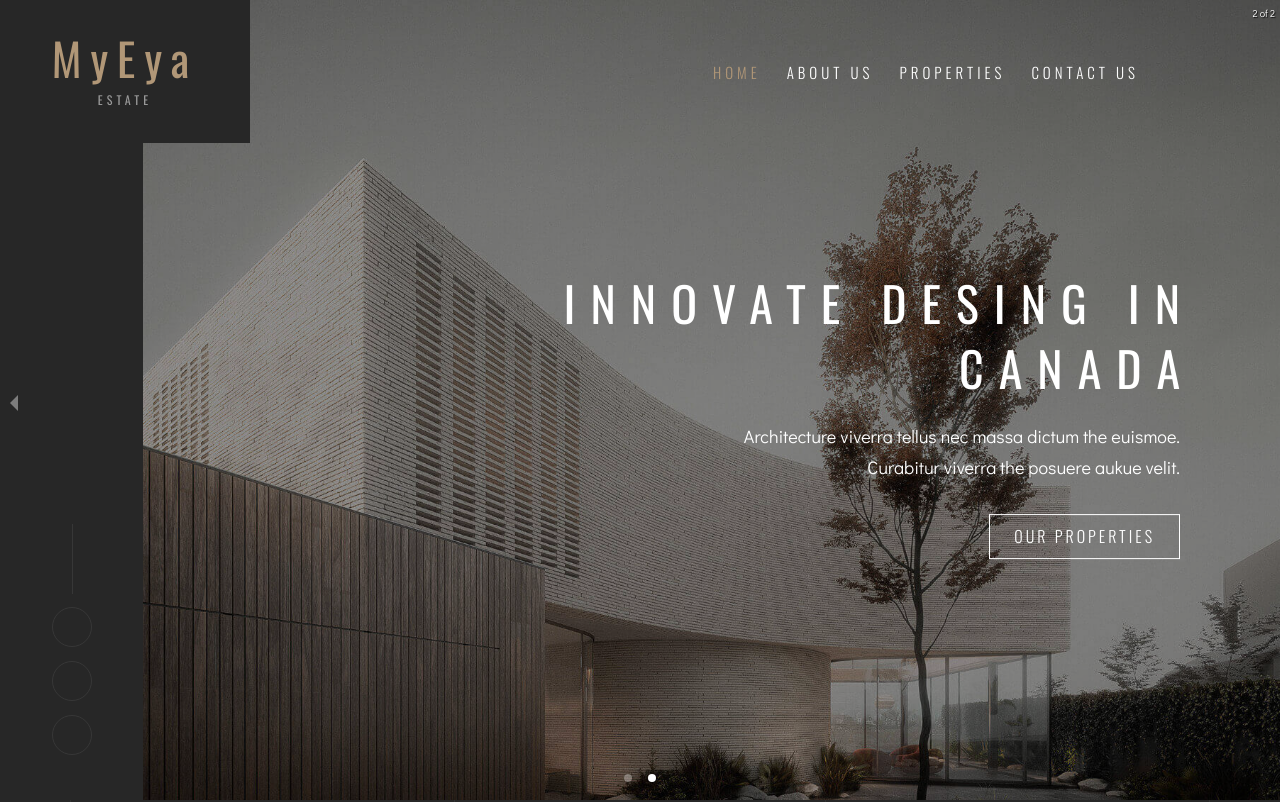
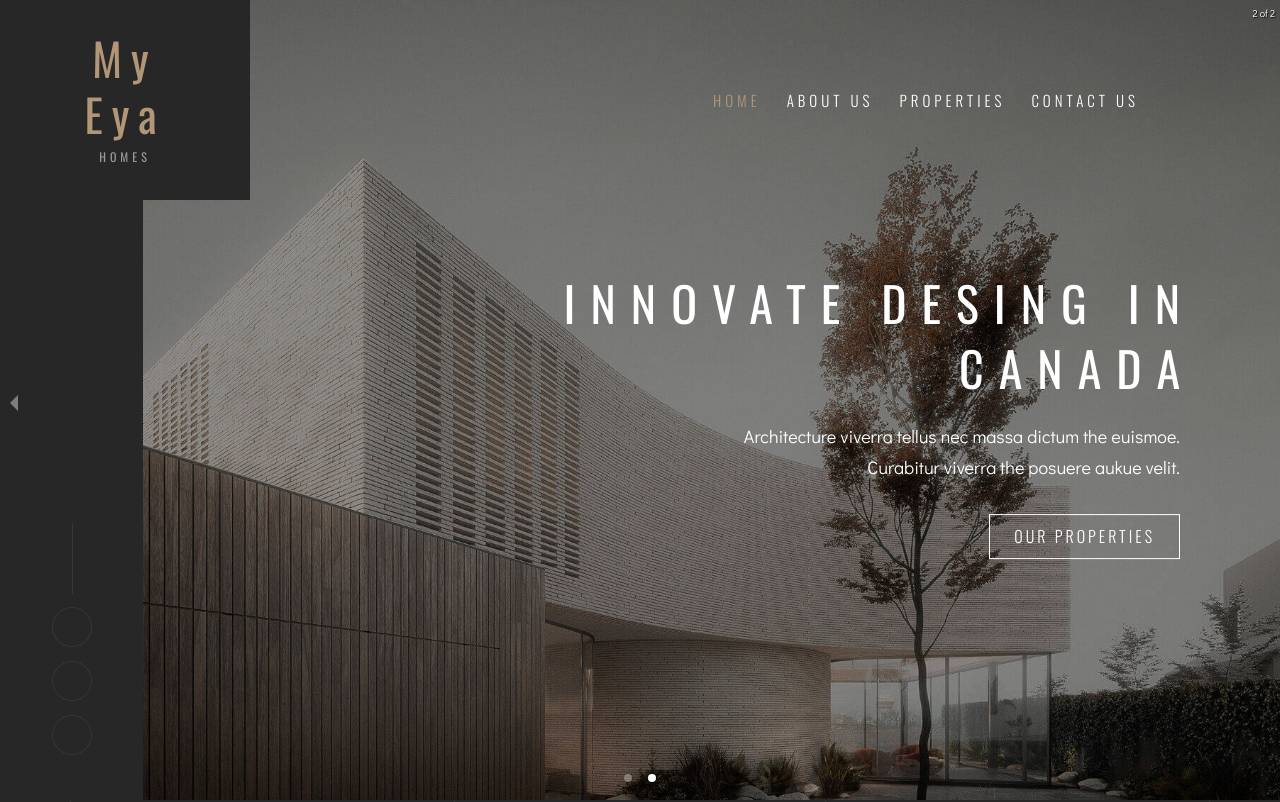
Before and after one commit to RehkMansa/eyaFrontendV2, a React (Vite) app: page / in a window 1280 px wide. Shown: the top 802 px of the page. Built offline with nearby package versions, Linux system fonts and the light colour scheme.

Commit message:
added logo | favicon

```diff
--- a/index.html
+++ b/index.html
@@ -2,7 +2,7 @@
 <html lang="en">
   <head>
     <meta charset="UTF-8" />
-    <!-- <link rel="icon" type="image/svg+xml" href="/vite.svg" /> -->
+    <link rel="icon" type="image/svg+xml" href="/logo.svg" />
     <link rel="stylesheet" href="https://cdn.jsdelivr.net/npm/bootstrap@4.6.2/dist/css/bootstrap.min.css">
     <link rel="preconnect" href="https://fonts.googleapis.com">
     <link rel="preconnect" href="https://fonts.gstatic.com" crossorigin>
--- a/src/components/blocks/Header/index.tsx
+++ b/src/components/blocks/Header/index.tsx
@@ -1,6 +1,19 @@
 import { useState } from "react";
-import { NavLink } from "react-router-dom";
+import { Link, NavLink } from "react-router-dom";
 import styled from "styled-components";
+// import Logo from "../../../assets/img/logo.png";
+
+const LogoWrapper = styled.div`
+    &.logo h2 {
+        letter-spacing: 0px;
+    }
+
+    @media screen and (min-width: 768px) {
+        .logo-img {
+            display: none;
+        }
+    }
+`;
 
 const Button = styled.button`
     display: flex;
@@ -60,14 +73,14 @@ const Header = () => {
         <section>
             <nav className="navbar navbar-expand-lg">
                 <div className="logo-wrapper valign">
-                    <div className="logo">
-                        <a href="index.html">
-                            {/* <img src="img/logo.png" className="logo-img" alt="" /> */}
+                    <LogoWrapper className="logo">
+                        <img src="/logo.svg" className="logo-img" alt="my eya homes" />
+                        <Link to="/">
                             <h2>
-                                MyEya<span>Estate</span>
+                                My Eya <span>Homes</span>
                             </h2>
-                        </a>
-                    </div>
+                        </Link>
+                    </LogoWrapper>
                 </div>
                 <Button
                     onClick={() => setShow(!show)}
```
Also changed, not shown: public/logo.svg (added), src/assets/img/logo.png (added).
